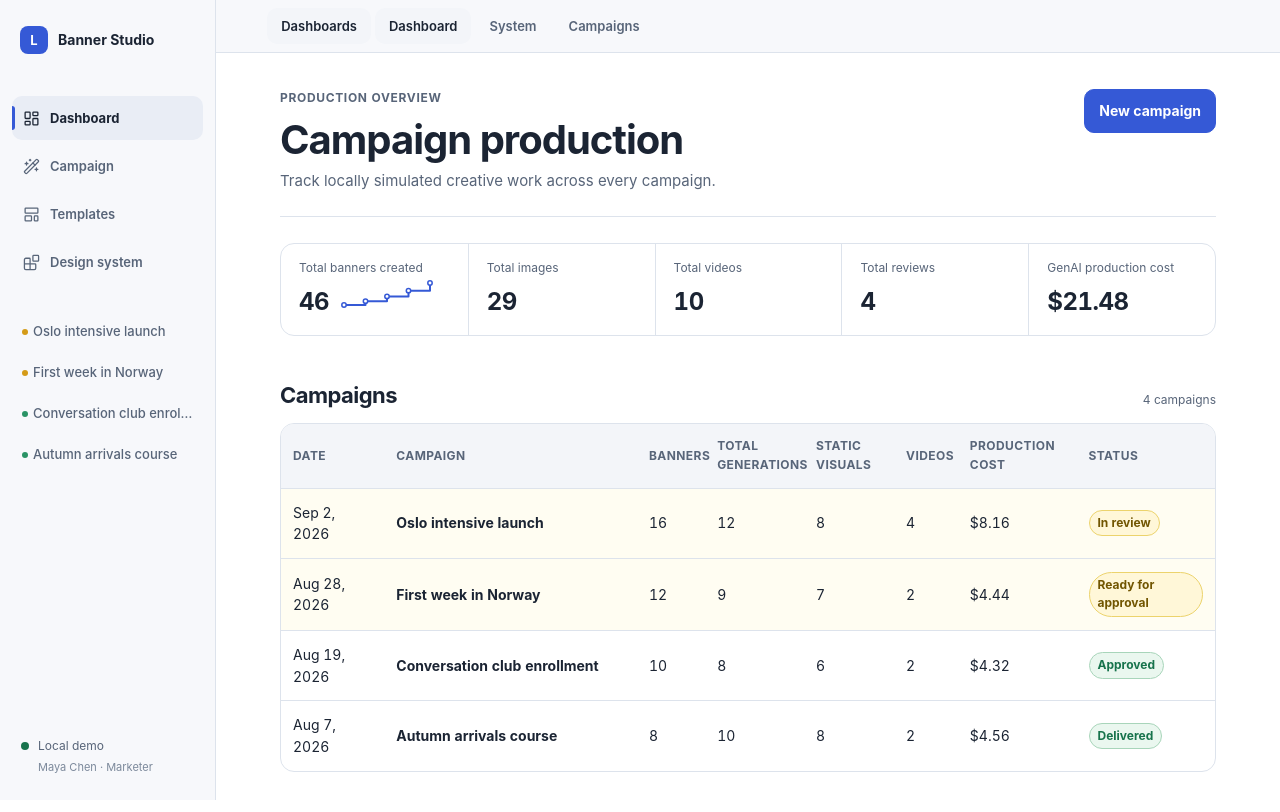
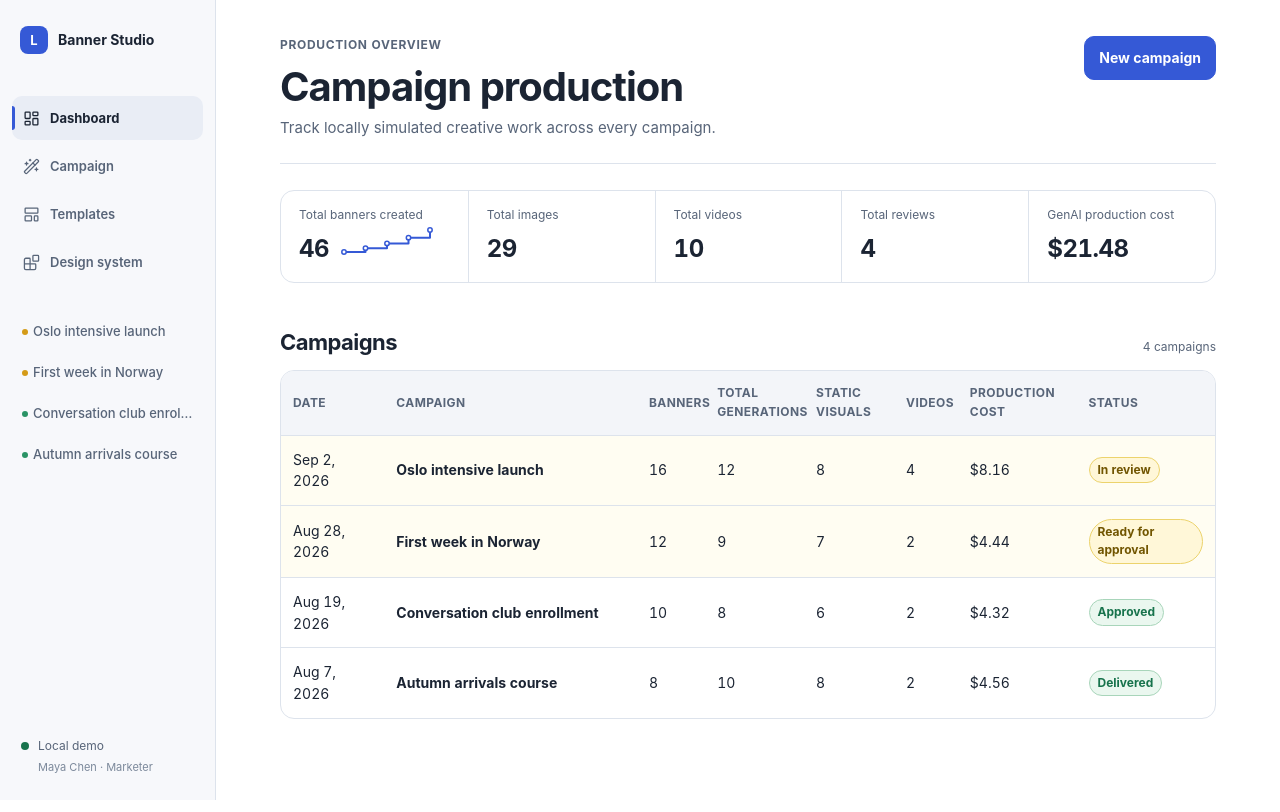
Before and after one commit to roman-kovbasyuk/brutalist-design-system, a React (Vite) app: page / in a window 1280 px wide. Shown: the top 812 px of the page. Built offline with nearby package versions, Linux system fonts and the light colour scheme.

Commit message:
refine: remove duplicate workspace navigation

```diff
--- a/src/components/AppShell.jsx
+++ b/src/components/AppShell.jsx
@@ -48,12 +48,6 @@ export function AppShell({ activeView, campaignId, onNavigate, children }) {
         </div>
       </aside>
       <main className="app-main">
-        <nav className="workspace-tabs" aria-label="Workspace">
-          <button type="button" data-active={activeView === 'dashboard'} onClick={() => onNavigate('/')}>Dashboards</button>
-          <button type="button" data-active={activeView === 'dashboard'} onClick={() => onNavigate('/')}>Dashboard</button>
-          <button type="button" data-active={activeView === 'system'} onClick={() => onNavigate('/system')}>System</button>
-          <button type="button" data-active={activeView === 'campaign'} onClick={() => onNavigate(`/campaign/${campaignId}`)}>Campaigns</button>
-        </nav>
         {children}
       </main>
     </div>
--- a/src/styles/app.css
+++ b/src/styles/app.css
@@ -96,10 +96,6 @@
 .campaign-status-dot[data-status="blocked"], .campaign-status-dot[data-status="error"] { background: #c94b5e; }
 .campaign-list__item:hover, .campaign-list__item[data-active="true"] { background: var(--surface-subtle); color: var(--ink); }
 .campaign-list__item:hover span, .campaign-list__item[data-active="true"] span { color: var(--ink); }
-
-.workspace-tabs { position: sticky; top: 0; z-index: 15; display: flex; gap: 4px; min-height: 52px; padding: 8px clamp(28px, 4vw, 64px); border-bottom: 1px solid var(--rule); background: color-mix(in srgb, var(--paper) 94%, transparent); backdrop-filter: blur(10px); }
-.workspace-tabs button { min-height: 36px; padding: 0 14px; border: 0; border-radius: var(--radius-sm); background: transparent; color: var(--secondary); font-size: 13px; font-weight: 620; cursor: pointer; }
-.workspace-tabs button:hover, .workspace-tabs button[data-active="true"] { background: var(--surface-subtle); color: var(--ink); }
 
 .workflow-anchor { display: block; height: 1px; scroll-margin-top: 72px; }
 .workflow-extra-section { display: grid; gap: 24px; padding-top: 42px; margin-top: 18px; border-top: 1px solid var(--rule); }
```
Also changed, not shown: 1 other file (tests, documents, lock files or other folders).
